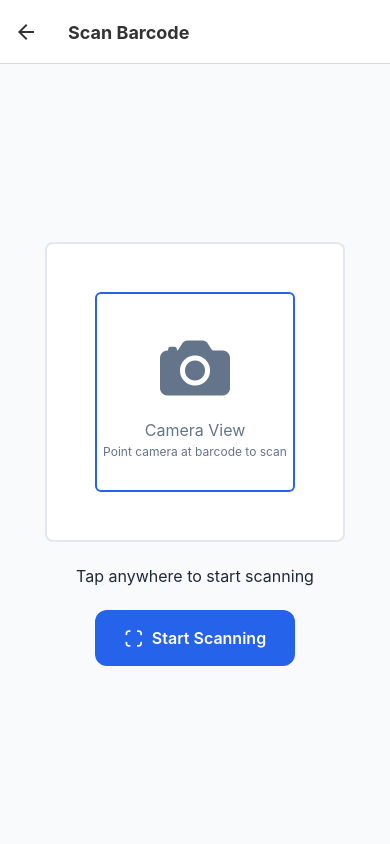
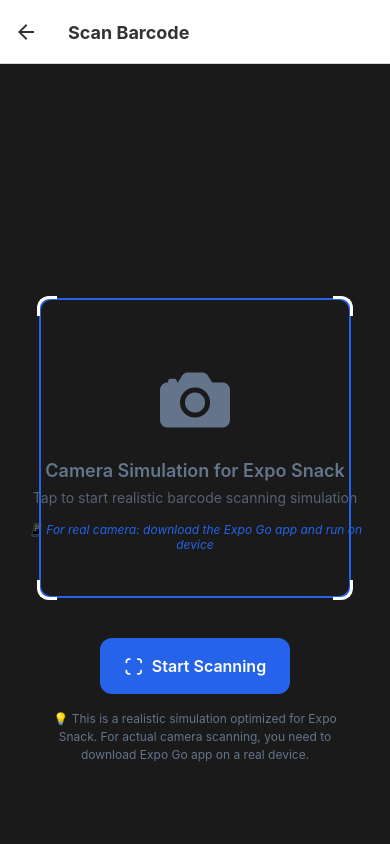
Before and after one commit to ruslawik/project-cml13z5pa005vob01rjgdagzh, a React Native app: screen /Scan in a window 390 px wide. Shown: the top 844 px of the page. Built offline with nearby package versions, Linux system fonts and the light colour scheme.

Commit message:
feat: Current project files: - src/screens/ScanScreen.tsx - package.json - src

```diff
--- a/src/screens/ScanScreen.tsx
+++ b/src/screens/ScanScreen.tsx
@@ -12,33 +12,64 @@
 const BOTTOM_SHEET_MAX_HEIGHT = SCREEN_HEIGHT * 0.8;
 const BOTTOM_SHEET_MIN_HEIGHT = 120;
 
-// Mock data for demo purposes
-const mockProductData: ProductInfo = {
-  name: "Sample Cereal",
+// Mock data for demo purposes - simulates real barcode scanning results
+const mockProductDatabase: { [key: string]: ProductInfo } = {
+  "1234567890123": {
+    name: "Organic Oats Cereal",
     brand: "HealthyBrand",
     barcode: "1234567890123",
-  qualityScore: 75,
+    qualityScore: 85,
     nutrients: {
       calories: { value: 150, unit: "kcal", per: "100g" },
       protein: { value: 8.5, unit: "g", per: "100g" },
       carbs: { value: 60, unit: "g", per: "100g" },
       fat: { value: 2.1, unit: "g", per: "100g" },
       fiber: { value: 5.2, unit: "g", per: "100g" },
-    sugar: { value: 12, unit: "g", per: "100g" },
-    sodium: { value: 180, unit: "mg", per: "100g" },
+      sugar: { value: 8, unit: "g", per: "100g" },
+      sodium: { value: 120, unit: "mg", per: "100g" },
     },
     healthWarnings: [
-    "Contains high amount of sugar",
-    "May contain traces of gluten"
+      "Contains gluten traces"
     ],
     benefits: [
-    "Good source of fiber",
-    "Fortified with vitamins",
-    "Low in fat"
+      "High in fiber",
+      "Organic ingredients",
+      "Low sugar content",
+      "Fortified with vitamins"
     ]
+  },
+  "9876543210987": {
+    name: "Chocolate Cookies",
+    brand: "SweetTooth",
+    barcode: "9876543210987",
+    qualityScore: 45,
+    nutrients: {
+      calories: { value: 480, unit: "kcal", per: "100g" },
+      protein: { value: 6.2, unit: "g", per: "100g" },
+      carbs: { value: 65, unit: "g", per: "100g" },
+      fat: { value: 22, unit: "g", per: "100g" },
+      fiber: { value: 3.1, unit: "g", per: "100g" },
+      sugar: { value: 28, unit: "g", per: "100g" },
+      sodium: { value: 320, unit: "mg", per: "100g" },
+    },
+    healthWarnings: [
+      "High in sugar",
+      "High in saturated fat",
+      "Contains palm oil",
+      "High sodium content"
+    ],
+    benefits: [
+      "Source of energy"
+    ]
+  }
 };
 
-// Type for API response to handle potential undefined response
+// Simulate scanning different barcodes
+const getRandomBarcode = (): string => {
+  const barcodes = Object.keys(mockProductDatabase);
+  return barcodes[Math.floor(Math.random() * barcodes.length)];
+};
+
 interface ApiResponse {
   body?: ProductInfo;
   error?: string;
@@ -50,51 +81,59 @@
   const [scannedProduct, setScannedProduct] = useState<ProductInfo | null>(null);
   const [scanningAnimation] = useState(new Animated.Value(0));
   const [error, setError] = useState<string | null>(null);
+  const [scanningStatus, setScanningStatus] = useState<string>('');
 
   const bottomSheetTranslateY = useRef(new Animated.Value(SCREEN_HEIGHT)).current;
   const scanningAnimationRef = useRef<Animated.CompositeAnimation | null>(null);
 
   const handleApiResponse = (response: ApiResponse | null | undefined): ProductInfo | null => {
-    // Handle undefined/null response
     if (!response) {
       setError("No response received from server");
       return null;
     }
 
-    // Handle response without body property
     if (!response.body) {
       setError(response.error || "No product data found");
       return null;
     }
 
-    // Handle successful response with body
     setError(null);
     return response.body;
   };
 
-  const simulateApiCall = (): Promise<ApiResponse> => {
+  const simulateRealScanning = (): Promise<ApiResponse> => {
     return new Promise((resolve) => {
-      // Simulate various API response scenarios
+      // Simulate the scanning process with status updates
+      setScanningStatus('Initializing camera...');
+
       setTimeout(() => {
-        const scenarios = [
-          // Successful response
-          { body: mockProductData, success: true },
-          // Response without body (simulating the error case)
-          { error: "Product not found", success: false },
-          // Null response
-          null,
-        ];
+        setScanningStatus('Looking for barcode...');
+      }, 800);
 
-        // Mostly return successful responses for demo
-        const randomScenario = Math.random() < 0.8 ? scenarios[0] : scenarios[1];
-        resolve(randomScenario as ApiResponse);
-      }, 2000);
+      setTimeout(() => {
+        setScanningStatus('Barcode detected! Processing...');
+      }, 1800);
+
+      setTimeout(() => {
+        setScanningStatus('Fetching product data...');
+
+        // Simulate successful scan with random product
+        const randomBarcode = getRandomBarcode();
+        const productData = mockProductDatabase[randomBarcode];
+
+        if (Math.random() > 0.1) { // 90% success rate
+          resolve({ body: productData, success: true });
+        } else {
+          resolve({ error: "Product not found in database", success: false });
+        }
+      }, 3000);
     });
   };
 
   const startScanning = async () => {
     setIsScanning(true);
     setError(null);
+    setScanningStatus('Starting scan...');
 
     // Create and store the animation reference
     const loopAnimation = Animated.loop(
@@ -116,28 +155,28 @@
     loopAnimation.start();
 
     try {
-      // Simulate API call with potential undefined response
-      const response = await simulateApiCall();
+      const response = await simulateRealScanning();
       const productData = handleApiResponse(response);
 
       if (productData) {
         setScannedProduct(productData);
+        setScanningStatus('Product found!');
         showBottomSheet();
       } else {
-        // Handle case where no product data is returned
         Alert.alert(
           "Scan Failed",
-          error || "Could not find product information",
+          error || "Could not find product information. Try scanning a different barcode.",
           [{ text: "Try Again", onPress: () => setIsScanning(false) }]
         );
         setIsScanning(false);
+        setScanningStatus('');
       }
     } catch (err) {
       setError("Network error occurred");
       Alert.alert("Error", "Failed to scan product. Please try again.");
       setIsScanning(false);
+      setScanningStatus('');
     } finally {
-      // Stop the animation safely with null check
       if (scanningAnimationRef.current) {
         scanningAnimationRef.current.stop();
         scanningAnimationRef.current = null;
@@ -182,10 +221,10 @@
       setScannedProduct(null);
       setIsScanning(false);
       setError(null);
+      setScanningStatus('');
     });
   };
 
-  // Replace PanGestureHandler with PanResponder for better web compatibility
   const panResponder = PanResponder.create({
     onMoveShouldSetPanResponder: (evt, gestureState) => {
       return Math.abs(gestureState.dy) > 10;
@@ -218,7 +257,6 @@
   });
 
   useEffect(() => {
-    // Cleanup function to stop animation on unmount
     return () => {
       if (scanningAnimationRef.current) {
         scanningAnimationRef.current.stop();
@@ -234,158 +272,156 @@
 
   return (
     <View style={styles.container}>
-      {/* Camera View */}
+      {/* Enhanced Camera Simulation */}
       <TouchableOpacity
         style={styles.cameraContainer}
         onPress={!isScanning && !scannedProduct ? startScanning : undefined}
         activeOpacity={0.8}
       >
         <View style={styles.cameraPlaceholder}>
+          {!isScanning && !scannedProduct && (
+            <>
               <Ionicons
                 name="camera"
                 size={80}
                 color={theme.colors.textSecondary}
               />
-          <Text style={styles.cameraText}>Camera View</Text>
+              <Text style={styles.cameraText}>Camera Simulation for Expo Snack</Text>
               <Text style={styles.cameraSubtext}>
-            Point camera at barcode to scan
+                Tap to start realistic barcode scanning simulation
               </Text>
+              <Text style={styles.noteText}>
+                📱 For real camera: download the Expo Go app and run on device
+              </Text>
+            </>
+          )}
 
-          {/* Scanning overlay */}
+          {/* Enhanced scanning overlay with status */}
           <View style={styles.scanningOverlay}>
             <View style={styles.scanFrame} />
+
+            {/* Corner guides */}
+            <View style={[styles.corner, styles.topLeft]} />
+            <View style={[styles.corner, styles.topRight]} />
+            <View style={[styles.corner, styles.bottomLeft]} />
+            <View style={[styles.corner, styles.bottomRight]} />
+
             {isScanning && (
+              <>
                 <Animated.View
                   style={[
                     styles.scanLine,
                     { top: scanLinePosition }
                   ]}
                 />
+                <View style={styles.statusContainer}>
+                  <Text style={styles.statusText}>{scanningStatus}</Text>
+                  <View style={styles.loadingDots}>
+                    <Animated.View style={[styles.dot, { opacity: scanningAnimation }]} />
+                    <Animated.View style={[styles.dot, { opacity: scanningAnimation }]} />
+                    <Animated.View style={[styles.dot, { opacity: scanningAnimation }]} />
+                  </View>
+                </View>
+              </>
             )}
           </View>
+
+          {isScanning && (
+            <View style={styles.instructionsContainer}>
+              <Text style={styles.instructionText}>
+                🎯 Hold steady and center the barcode
+              </Text>
             </View>
-
-        <Text style={styles.instructionText}>
-          {isScanning
-            ? "Scanning for barcodes..."
-            : "Tap anywhere to start scanning"
-          }
-        </Text>
-
-        {error && (
-          <Text style={styles.errorText}>{error}</Text>
           )}
+        </View>
+      </TouchableOpacity>
 
       {!isScanning && !scannedProduct && (
-          <View style={styles.buttonContainer}>
+        <View style={styles.actionsContainer}>
           <Button
             title="Start Scanning"
             onPress={startScanning}
+            variant="primary"
             icon="scan"
           />
+
+          <Text style={styles.infoText}>
+            💡 This is a realistic simulation optimized for Expo Snack.
+            For actual camera scanning, you need to download Expo Go app on a real device.
+          </Text>
         </View>
       )}
-      </TouchableOpacity>
 
       {/* Bottom Sheet */}
-      {scannedProduct && (
       <Animated.View
         style={[
           styles.bottomSheet,
-            {
-              transform: [{ translateY: bottomSheetTranslateY }],
-            }
+          { transform: [{ translateY: bottomSheetTranslateY }] }
         ]}
         {...panResponder.panHandlers}
       >
-          {/* Handle */}
-          <View style={styles.bottomSheetHandle} />
-
-          {/* Quick info */}
-          <View style={styles.quickInfo}>
-            <View style={styles.productQuickInfo}>
-              <Text style={styles.productNameQuick}>{scannedProduct?.name || 'Unknown Product'}</Text>
-              <Text style={styles.productBrandQuick}>{scannedProduct?.brand || 'Unknown Brand'}</Text>
-            </View>
-            <View style={styles.scoreQuick}>
-              <Text style={styles.scoreValueQuick}>{scannedProduct?.qualityScore || 0}</Text>
-              <Text style={styles.scoreMaxQuick}>/100</Text>
-            </View>
+        <View style={styles.bottomSheetHeader}>
+          <View style={styles.handle} />
+          <TouchableOpacity
+            style={styles.closeButton}
+            onPress={dismissBottomSheet}
+          >
+            <Ionicons name="close" size={24} color={theme.colors.textSecondary} />
+          </TouchableOpacity>
         </View>
 
-          {/* Detailed content */}
-          <View style={styles.detailedContent}>
-            <QualityScore score={scannedProduct?.qualityScore || 0} />
-
-            <View style={styles.nutrientsSection}>
-              <Text style={styles.sectionTitle}>Nutrients (per 100g)</Text>
-              <View style={styles.nutrientsGrid}>
-                <NutrientCard
-                  name="Calories"
-                  value={scannedProduct?.nutrients?.calories?.value || 0}
-                  unit={scannedProduct?.nutrients?.calories?.unit || 'kcal'}
-                />
-                <NutrientCard
-                  name="Protein"
-                  value={scannedProduct?.nutrients?.protein?.value || 0}
-                  unit={scannedProduct?.nutrients?.protein?.unit || 'g'}
-                />
-                <NutrientCard
-                  name="Carbs"
-                  value={scannedProduct?.nutrients?.carbs?.value || 0}
-                  unit={scannedProduct?.nutrients?.carbs?.unit || 'g'}
-                />
-                <NutrientCard
-                  name="Fat"
-                  value={scannedProduct?.nutrients?.fat?.value || 0}
-                  unit={scannedProduct?.nutrients?.fat?.unit || 'g'}
-                />
-                <NutrientCard
-                  name="Fiber"
-                  value={scannedProduct?.nutrients?.fiber?.value || 0}
-                  unit={scannedProduct?.nutrients?.fiber?.unit || 'g'}
-                />
-                <NutrientCard
-                  name="Sugar"
-                  value={scannedProduct?.nutrients?.sugar?.value || 0}
-                  unit={scannedProduct?.nutrients?.sugar?.unit || 'g'}
-                />
-              </View>
+        {scannedProduct && (
+          <View style={styles.bottomSheetContent}>
+            <View style={styles.productHeader}>
+              <Text style={styles.productName}>{scannedProduct.name}</Text>
+              <Text style={styles.productBrand}>{scannedProduct.brand}</Text>
+              <Text style={styles.barcodeText}>Barcode: {scannedProduct.barcode}</Text>
             </View>
 
-            {scannedProduct?.healthWarnings && scannedProduct.healthWarnings.length > 0 && (
-              <View style={styles.warningsSection}>
-                <Text style={styles.sectionTitle}>⚠️ Health Warnings</Text>
-                {scannedProduct.healthWarnings.map((warning, index) => (
-                  <View key={index} style={styles.warningItem}>
-                    <Text style={styles.warningText}>• {warning}</Text>
-                  </View>
+            <QualityScore score={scannedProduct.qualityScore} />
+
+            <Text style={styles.sectionTitle}>Nutrition Facts</Text>
+            <View style={styles.nutrientsGrid}>
+              {Object.entries(scannedProduct.nutrients).map(([key, nutrient]) => (
+                <NutrientCard
+                  key={key}
+                  name={key.charAt(0).toUpperCase() + key.slice(1)}
+                  value={nutrient.value}
+                  unit={nutrient.unit}
+                  per={nutrient.per}
+                />
               ))}
             </View>
+
+            {scannedProduct.healthWarnings.length > 0 && (
+              <>
+                <Text style={[styles.sectionTitle, styles.warningTitle]}>⚠️ Health Warnings</Text>
+                {scannedProduct.healthWarnings.map((warning, index) => (
+                  <Text key={index} style={styles.warningText}>• {warning}</Text>
+                ))}
+              </>
             )}
 
-            {scannedProduct?.benefits && scannedProduct.benefits.length > 0 && (
-              <View style={styles.benefitsSection}>
-                <Text style={styles.sectionTitle}>✓ Benefits</Text>
+            {scannedProduct.benefits.length > 0 && (
+              <>
+                <Text style={[styles.sectionTitle, styles.benefitTitle]}>✅ Benefits</Text>
                 {scannedProduct.benefits.map((benefit, index) => (
-                  <View key={index} style={styles.benefitItem}>
-                    <Text style={styles.benefitText}>• {benefit}</Text>
-                  </View>
+                  <Text key={index} style={styles.benefitText}>• {benefit}</Text>
                 ))}
-              </View>
+              </>
             )}
 
-            <View style={styles.actionButtons}>
+            <View style={styles.bottomSheetActions}>
               <Button
                 title="Scan Another"
                 onPress={dismissBottomSheet}
                 variant="outline"
-                icon="scan"
+                style={styles.actionButton}
               />
             </View>
           </View>
+        )}
       </Animated.View>
-      )}
     </View>
   );
 }
@@ -393,82 +429,153 @@
 const styles = StyleSheet.create({
   container: {
     flex: 1,
-    backgroundColor: theme.colors.background,
+    backgroundColor: '#000',
   },
   cameraContainer: {
     flex: 1,
+    position: 'relative',
+  },
+  cameraPlaceholder: {
+    flex: 1,
+    backgroundColor: '#1a1a1a',
     justifyContent: 'center',
     alignItems: 'center',
-    padding: theme.spacing.lg,
-  },
-  cameraPlaceholder: {
-    width: 300,
-    height: 300,
-    backgroundColor: theme.colors.surface,
-    borderRadius: theme.borderRadius.md,
-    justifyContent: 'center',
-    alignItems: 'center',
-    position: 'relative',
-    marginBottom: theme.spacing.lg,
-    borderWidth: 2,
-    borderColor: theme.colors.border,
+    padding: 20,
   },
   cameraText: {
-    fontSize: theme.typography.body.fontSize,
-    fontWeight: theme.typography.body.fontWeight,
     color: theme.colors.textSecondary,
-    marginTop: theme.spacing.sm,
+    fontSize: 18,
+    fontWeight: '600',
+    marginTop: 16,
+    textAlign: 'center',
   },
   cameraSubtext: {
-    fontSize: theme.typography.caption.fontSize,
     color: theme.colors.textSecondary,
+    fontSize: 14,
     textAlign: 'center',
-    marginTop: theme.spacing.xs,
+    marginTop: 8,
+    opacity: 0.8,
+  },
+  noteText: {
+    color: theme.colors.primary,
+    fontSize: 12,
+    textAlign: 'center',
+    marginTop: 16,
+    fontStyle: 'italic',
   },
   scanningOverlay: {
     position: 'absolute',
-    top: 0,
-    left: 0,
-    right: 0,
-    bottom: 0,
-    justifyContent: 'center',
-    alignItems: 'center',
+    top: '30%',
+    left: '10%',
+    right: '10%',
+    height: 300,
   },
   scanFrame: {
-    width: 200,
-    height: 200,
+    flex: 1,
     borderWidth: 2,
     borderColor: theme.colors.primary,
-    borderRadius: theme.borderRadius.sm,
+    backgroundColor: 'transparent',
+    borderRadius: 12,
+  },
+  corner: {
     position: 'absolute',
+    width: 20,
+    height: 20,
+    borderColor: '#fff',
+    borderWidth: 3,
+  },
+  topLeft: {
+    top: -2,
+    left: -2,
+    borderRightWidth: 0,
+    borderBottomWidth: 0,
+    borderTopLeftRadius: 12,
+  },
+  topRight: {
+    top: -2,
+    right: -2,
+    borderLeftWidth: 0,
+    borderBottomWidth: 0,
+    borderTopRightRadius: 12,
+  },
+  bottomLeft: {
+    bottom: -2,
+    left: -2,
+    borderRightWidth: 0,
+    borderTopWidth: 0,
+    borderBottomLeftRadius: 12,
+  },
+  bottomRight: {
+    bottom: -2,
+    right: -2,
+    borderLeftWidth: 0,
+    borderTopWidth: 0,
+    borderBottomRightRadius: 12,
   },
   scanLine: {
     position: 'absolute',
-    left: 50,
-    right: 50,
-    height: 2,
+    left: 0,
+    right: 0,
+    height: 3,
     backgroundColor: theme.colors.primary,
+    borderRadius: 1.5,
     shadowColor: theme.colors.primary,
     shadowOffset: { width: 0, height: 0 },
     shadowOpacity: 0.8,
     shadowRadius: 4,
   },
+  statusContainer: {
+    position: 'absolute',
+    bottom: -60,
+    left: 0,
+    right: 0,
+    alignItems: 'center',
+  },
+  statusText: {
+    color: '#fff',
+    fontSize: 16,
+    fontWeight: '500',
+    textAlign: 'center',
+  },
+  loadingDots: {
+    flexDirection: 'row',
+    marginTop: 8,
+  },
+  dot: {
+    width: 8,
+    height: 8,
+    borderRadius: 4,
+    backgroundColor: theme.colors.primary,
+    marginHorizontal: 3,
+  },
+  instructionsContainer: {
+    position: 'absolute',
+    bottom: 100,
+    left: 20,
+    right: 20,
+    backgroundColor: 'rgba(0,0,0,0.7)',
+    borderRadius: 8,
+    padding: 12,
+  },
   instructionText: {
-    fontSize: theme.typography.body.fontSize,
-    color: theme.colors.text,
+    color: '#fff',
+    fontSize: 14,
     textAlign: 'center',
-    marginBottom: theme.spacing.lg,
   },
-  errorText: {
-    fontSize: theme.typography.body.fontSize,
-    color: theme.colors.error,
+  actionsContainer: {
+    position: 'absolute',
+    bottom: 80,
+    left: 20,
+    right: 20,
+    alignItems: 'center',
+  },
+  infoText: {
+    color: theme.colors.textSecondary,
+    fontSize: 12,
     textAlign: 'center',
-    marginBottom: theme.spacing.md,
-    paddingHorizontal: theme.spacing.md,
-  },
-  buttonContainer: {
-    width: '100%',
-    maxWidth: 200,
+    marginTop: 16,
+    paddingHorizontal: 20,
+    lineHeight: 18,
   },
   bottomSheet: {
     position: 'absolute',
@@ -476,105 +583,96 @@
     right: 0,
     bottom: 0,
     backgroundColor: theme.colors.surface,
-    borderTopLeftRadius: theme.borderRadius.lg,
-    borderTopRightRadius: theme.borderRadius.lg,
-    paddingHorizontal: theme.spacing.md,
-    paddingTop: theme.spacing.sm,
+    borderTopLeftRadius: 20,
+    borderTopRightRadius: 20,
+    minHeight: BOTTOM_SHEET_MIN_HEIGHT,
+    maxHeight: BOTTOM_SHEET_MAX_HEIGHT,
     shadowColor: '#000',
     shadowOffset: { width: 0, height: -4 },
-    shadowOpacity: 0.15,
-    shadowRadius: 8,
-    elevation: 8,
-    height: SCREEN_HEIGHT,
+    shadowOpacity: 0.25,
+    shadowRadius: 12,
   },
-  bottomSheetHandle: {
+  bottomSheetHeader: {
+    flexDirection: 'row',
+    alignItems: 'center',
+    justifyContent: 'center',
+    padding: 16,
+    borderBottomWidth: 1,
+    borderBottomColor: theme.colors.border,
+    position: 'relative',
+  },
+  handle: {
     width: 40,
     height: 4,
     backgroundColor: theme.colors.border,
     borderRadius: 2,
-    alignSelf: 'center',
-    marginBottom: theme.spacing.md,
   },
-  quickInfo: {
-    flexDirection: 'row',
-    justifyContent: 'space-between',
-    alignItems: 'center',
-    paddingBottom: theme.spacing.md,
-    borderBottomWidth: 1,
-    borderBottomColor: theme.colors.border,
+  closeButton: {
+    position: 'absolute',
+    right: 16,
+    top: 16,
+    padding: 4,
   },
-  productQuickInfo: {
+  bottomSheetContent: {
     flex: 1,
+    padding: 16,
   },
-  productNameQuick: {
-    fontSize: theme.typography.body.fontSize,
+  productHeader: {
+    marginBottom: 16,
+  },
+  productName: {
+    fontSize: 20,
+    fontWeight: 'bold',
+    color: theme.colors.text,
+    marginBottom: 4,
+  },
+  productBrand: {
+    fontSize: 16,
+    color: theme.colors.textSecondary,
+    marginBottom: 4,
+  },
+  barcodeText: {
+    fontSize: 12,
+    color: theme.colors.textSecondary,
+    fontFamily: 'monospace',
+  },
+  sectionTitle: {
+    fontSize: 18,
     fontWeight: '600',
     color: theme.colors.text,
-    marginBottom: 2,
+    marginTop: 20,
+    marginBottom: 12,
   },
-  productBrandQuick: {
-    fontSize: theme.typography.caption.fontSize,
-    color: theme.colors.textSecondary,
+  warningTitle: {
+    color: theme.colors.error,
   },
-  scoreQuick: {
-    alignItems: 'center',
-    backgroundColor: theme.colors.primary,
-    paddingHorizontal: theme.spacing.md,
-    paddingVertical: theme.spacing.sm,
-    borderRadius: theme.borderRadius.md,
-  },
-  scoreValueQuick: {
-    fontSize: 24,
-    fontWeight: 'bold',
-    color: 'white',
-  },
-  scoreMaxQuick: {
-    fontSize: 12,
-    color: 'white',
-    opacity: 0.8,
-  },
-  detailedContent: {
-    paddingTop: theme.spacing.md,
-    paddingBottom: 100,
-  },
-  nutrientsSection: {
-    marginTop: theme.spacing.lg,
-  },
-  sectionTitle: {
-    fontSize: theme.typography.subheading.fontSize,
-    fontWeight: theme.typography.subheading.fontWeight,
-    color: theme.colors.text,
-    marginBottom: theme.spacing.md,
+  benefitTitle: {
+    color: theme.colors.success,
   },
   nutrientsGrid: {
     flexDirection: 'row',
     flexWrap: 'wrap',
-    justifyContent: 'space-between',
-  },
-  warningsSection: {
-    marginTop: theme.spacing.lg,
-  },
-  warningItem: {
-    marginBottom: theme.spacing.xs,
+    marginHorizontal: -6,
   },
   warningText: {
-    fontSize: theme.typography.body.fontSize,
-    color: '#D32F2F',
-    lineHeight: 20,
-  },
-  benefitsSection: {
-    marginTop: theme.spacing.lg,
-  },
-  benefitItem: {
-    marginBottom: theme.spacing.xs,
+    color: theme.colors.error,
+    fontSize: 14,
+    marginBottom: 4,
+    paddingLeft: 8,
   },
   benefitText: {
-    fontSize: theme.typography.body.fontSize,
-    color: '#388E3C',
-    lineHeight: 20,
+    color: theme.colors.success,
+    fontSize: 14,
+    marginBottom: 4,
+    paddingLeft: 8,
   },
-  actionButtons: {
-    marginTop: theme.spacing.xl,
-    gap: theme.spacing.sm,
+  bottomSheetActions: {
+    marginTop: 24,
+    paddingTop: 16,
+    borderTopWidth: 1,
+    borderTopColor: theme.colors.border,
+  },
+  actionButton: {
+    marginHorizontal: 0,
   },
 });
```
Lines whose indentation alone changed are shown as unchanged.
